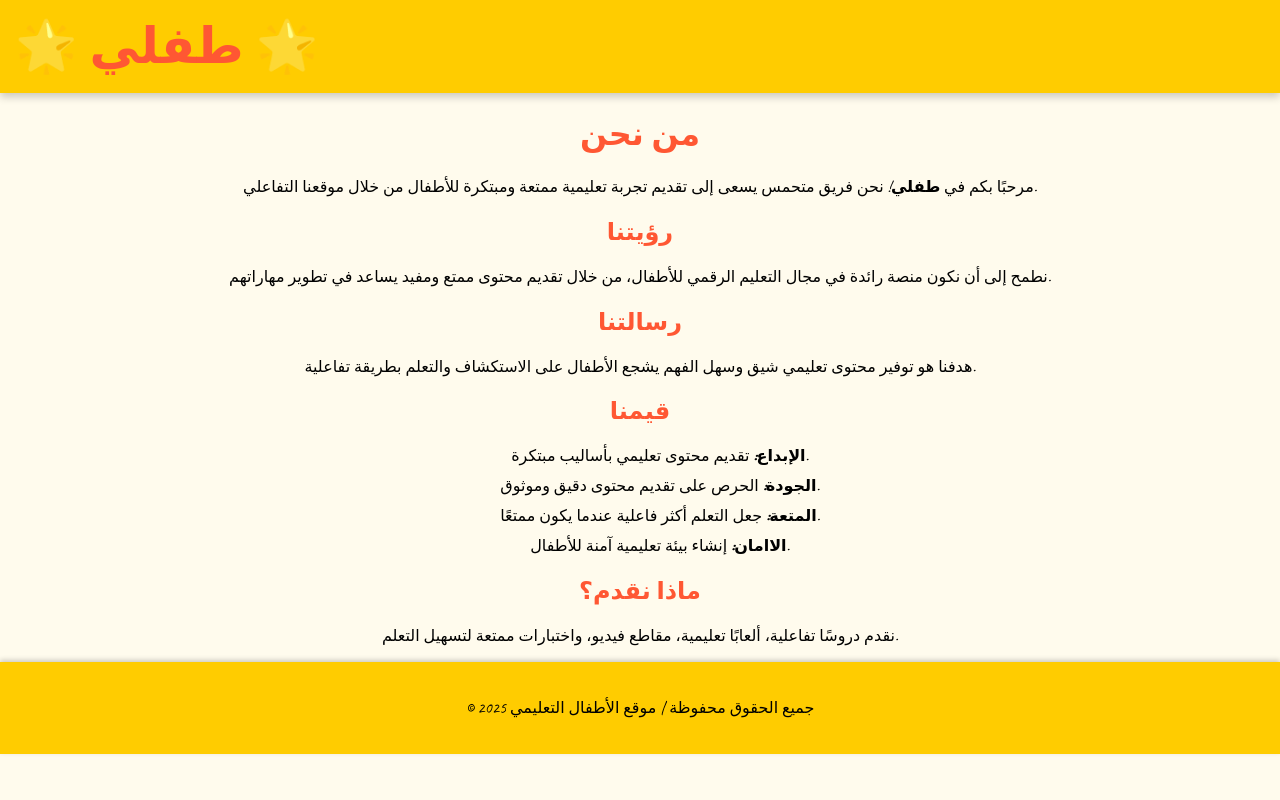
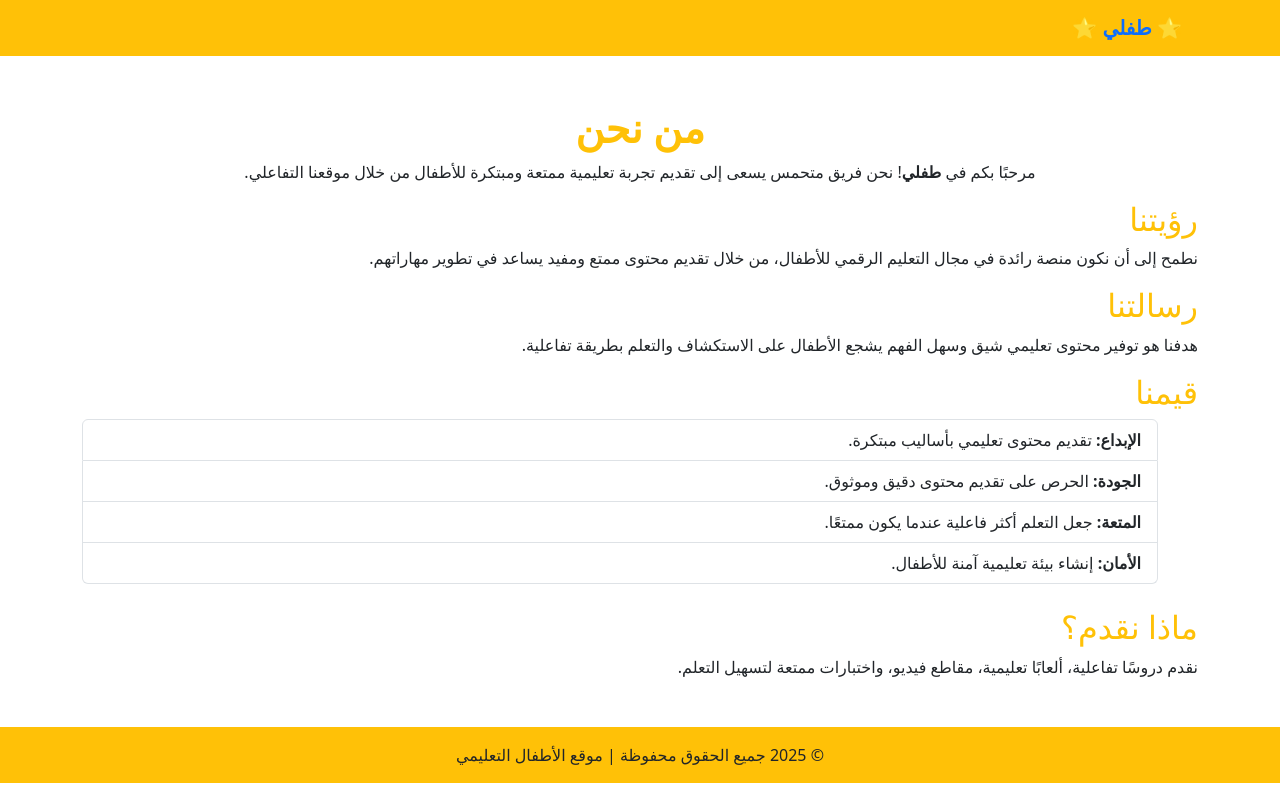
Before and after one commit to hadeelamr/kids-learning-website, a plain HTML site: page about.html in a window 1280 px wide. Drawn offline with nearby package versions, Linux system fonts and the light colour scheme.

Commit message:
Refactored about.html to use Bootstrap for styling and layout

```diff
--- a/about.html
+++ b/about.html
@@ -1,42 +1,47 @@
 <!DOCTYPE html>
-<html lang="ar">
+<html lang="ar" dir="rtl">
 <head>
     <meta charset="UTF-8">
+    <meta name="viewport" content="width=device-width, initial-scale=1">
     <title>من نحن</title>
-    <link rel="stylesheet" href="style.css">
+
+    <link href="https://cdn.jsdelivr.net/npm/bootstrap@5.3.2/dist/css/bootstrap.min.css" rel="stylesheet">
 </head>
-<body>
+<body class="bg-white rtl">
 
-    <header>
-        <div class="logo">🌟  طفلي   🌟</div>
+    <nav class="navbar navbar-light bg-warning">
+        <div class="container">
+            <a class="navbar-brand fw-bold text-primary">🌟 طفلي 🌟</a>
+        </div>
+    </nav>
 
-    </header>
-    <div class="container">
-        <h1>من نحن</h1>
-        <p>مرحبًا بكم في <strong> طفلي</strong>! نحن فريق متحمس يسعى إلى تقديم تجربة تعليمية ممتعة ومبتكرة للأطفال من خلال موقعنا التفاعلي.</p>
+    <div class="container my-5">
+        <h1 class="text-center text-warning fw-bold">من نحن</h1>
+        <p class="text-center">مرحبًا بكم في <strong>طفلي</strong>! نحن فريق متحمس يسعى إلى تقديم تجربة تعليمية ممتعة ومبتكرة للأطفال من خلال موقعنا التفاعلي.</p>
 
-        <h2>رؤيتنا</h2>
+        <h2 class="text-warning">رؤيتنا</h2>
         <p>نطمح إلى أن نكون منصة رائدة في مجال التعليم الرقمي للأطفال، من خلال تقديم محتوى ممتع ومفيد يساعد في تطوير مهاراتهم.</p>
 
-        <h2>رسالتنا</h2>
+        <h2 class="text-warning">رسالتنا</h2>
         <p>هدفنا هو توفير محتوى تعليمي شيق وسهل الفهم يشجع الأطفال على الاستكشاف والتعلم بطريقة تفاعلية.</p>
 
-        <h2>قيمنا</h2>
-        <ul>
-            <li><strong>الإبداع:</strong> تقديم محتوى تعليمي بأساليب مبتكرة.</li>
-            <li><strong>الجودة:</strong> الحرص على تقديم محتوى دقيق وموثوق.</li>
-            <li><strong>المتعة:</strong> جعل التعلم أكثر فاعلية عندما يكون ممتعًا.</li>
-            <li><strong>الاامان:</strong> إنشاء بيئة تعليمية آمنة للأطفال.</li>
+        <h2 class="text-warning">قيمنا</h2>
+        <ul class="list-group mb-4">
+            <li class="list-group-item"><strong>الإبداع:</strong> تقديم محتوى تعليمي بأساليب مبتكرة.</li>
+            <li class="list-group-item"><strong>الجودة:</strong> الحرص على تقديم محتوى دقيق وموثوق.</li>
+            <li class="list-group-item"><strong>المتعة:</strong> جعل التعلم أكثر فاعلية عندما يكون ممتعًا.</li>
+            <li class="list-group-item"><strong>الأمان:</strong> إنشاء بيئة تعليمية آمنة للأطفال.</li>
         </ul>
 
-        <h2>ماذا نقدم؟</h2>
+        <h2 class="text-warning">ماذا نقدم؟</h2>
         <p>نقدم دروسًا تفاعلية، ألعابًا تعليمية، مقاطع فيديو، واختبارات ممتعة لتسهيل التعلم.</p>
-
     </div>
 
-    <footer>
-        <p>&copy; 2025 جميع الحقوق محفوظة | موقع الأطفال التعليمي</p>
+    <footer class="bg-warning text-center py-3">
+        <p class="mb-0">&copy; 2025 جميع الحقوق محفوظة | موقع الأطفال التعليمي</p>
     </footer>
+
+    <script src="https://cdn.jsdelivr.net/npm/bootstrap@5.3.2/dist/js/bootstrap.bundle.min.js"></script>
 
 </body>
 </html>
```
